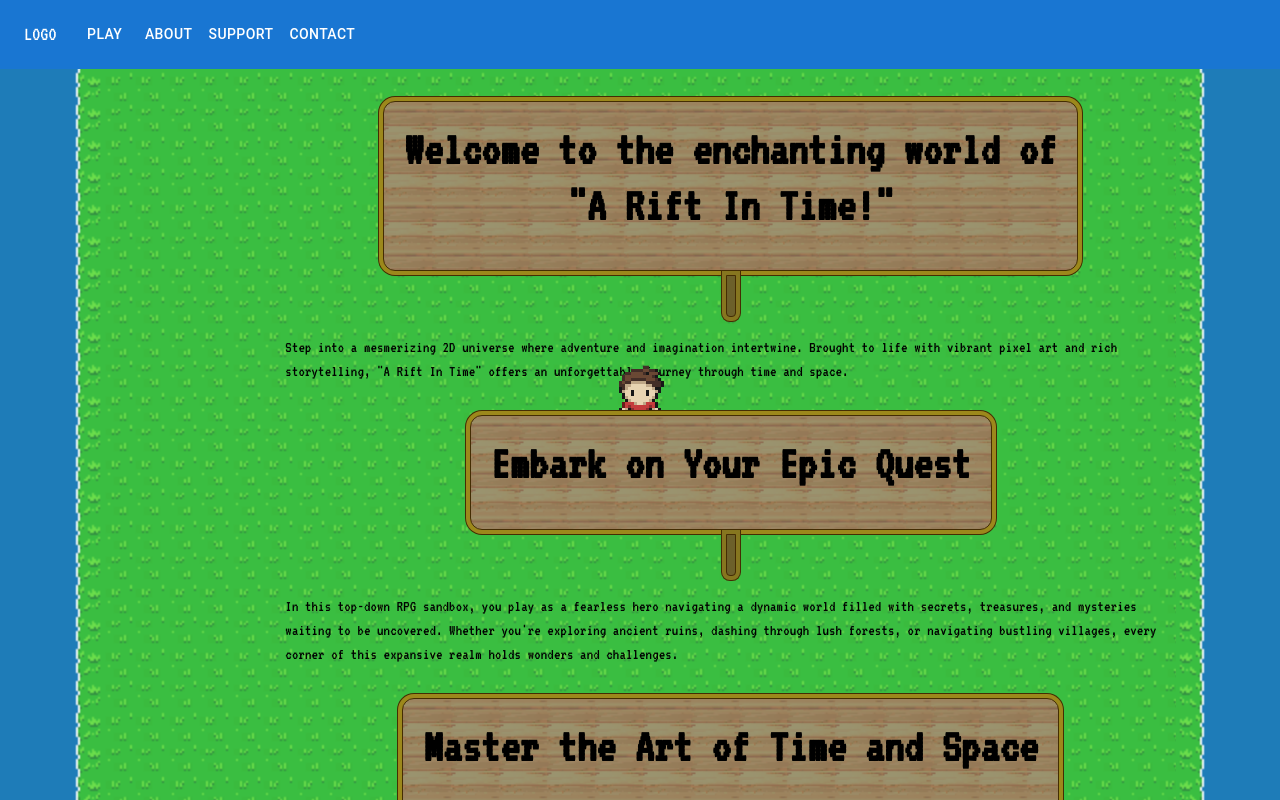
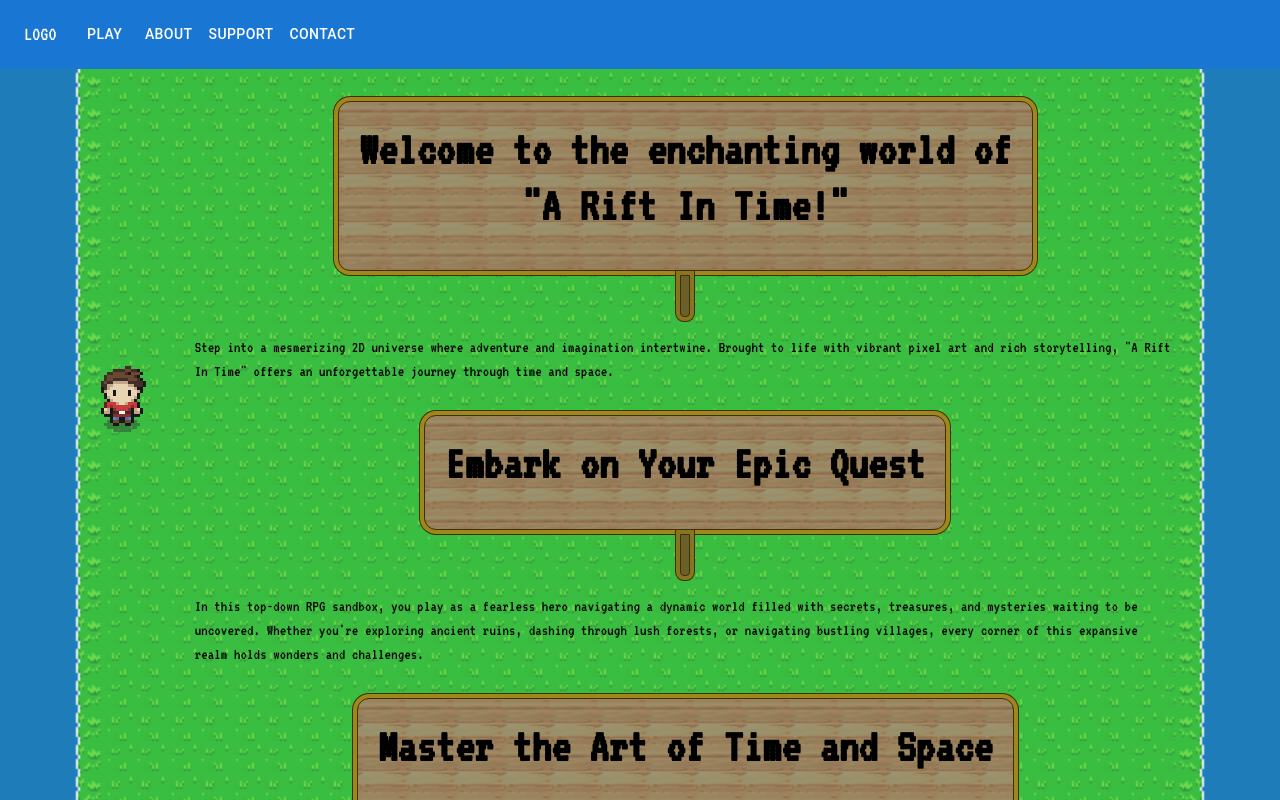
Before and after one commit to jado66/rift-in-time, a Next.js app: page /about in a window 1280 px wide. Shown: the top 800 px of the page. Built offline with nearby package versions, Linux system fonts and the light colour scheme.

Commit message:
Fixed character

```diff
--- a/src/app/about/page.js
+++ b/src/app/about/page.js
@@ -24,12 +24,21 @@ const AboutPage = () => {
       mainSrc={grassBackgroundSrc}
       borderSrc={waterToGrassSrc}
     >
-      <Grid container spacing={2}>
-        <Grid item xs={12} md={2}>
+      <Grid container spacing={2} sx={{ pl: 0 }}>
+        <Grid item xs={1} sx={{ p: "0px !important" }}>
           {/* Walking character */}
-          <WalkingCharacter />
+          <Box
+            sx={{
+              p: 0,
+              position: "fixed",
+              top: "50%",
+              transform: "translateY(-50%)",
+            }}
+          >
+            <WalkingCharacter />
+          </Box>
         </Grid>
-        <Grid item xs={12} md={10}>
+        <Grid item xs={11}>
           {/* Copy content */}
           <Copy matchesMd={matchesMd} />
         </Grid>
--- a/src/components/WalkingCharacter.css
+++ b/src/components/WalkingCharacter.css
@@ -4,14 +4,12 @@
   height: 100vh;
   display: flex;
   align-items: center;
+  justify-content: center;
   overflow: hidden;
 }
 
 .character {
-  position: fixed;
-  top: 50%;
-  left: 50%;
-  transform: translate(-50%, -50%);
+  position: relative;
   width: 48px;
   height: 69px;
   overflow: hidden;
@@ -19,6 +17,9 @@
 }
 
 .character img {
+  position: absolute;
+  top: 0;
+  left: 0;
   width: 192px; /* 4 frames */
   height: 69px;
   object-fit: none;
@@ -31,6 +32,10 @@
   animation: walkCycle 0.4s steps(4) infinite;
 }
 
+.idle img {
+  object-position: 0 0;
+}
+
 @keyframes walkCycle {
   from {
     object-position: 0 0;
@@ -40,6 +45,10 @@
   }
 }
 
-.idle img {
-  object-position: 0 0;
+@media (min-width: 960px) {
+  /* MD breakpoint in Material-UI */
+  .character-container {
+    justify-content: flex-start;
+    padding-left: 10px; /* Adjust this value to position the character within the column */
+  }
 }
```
